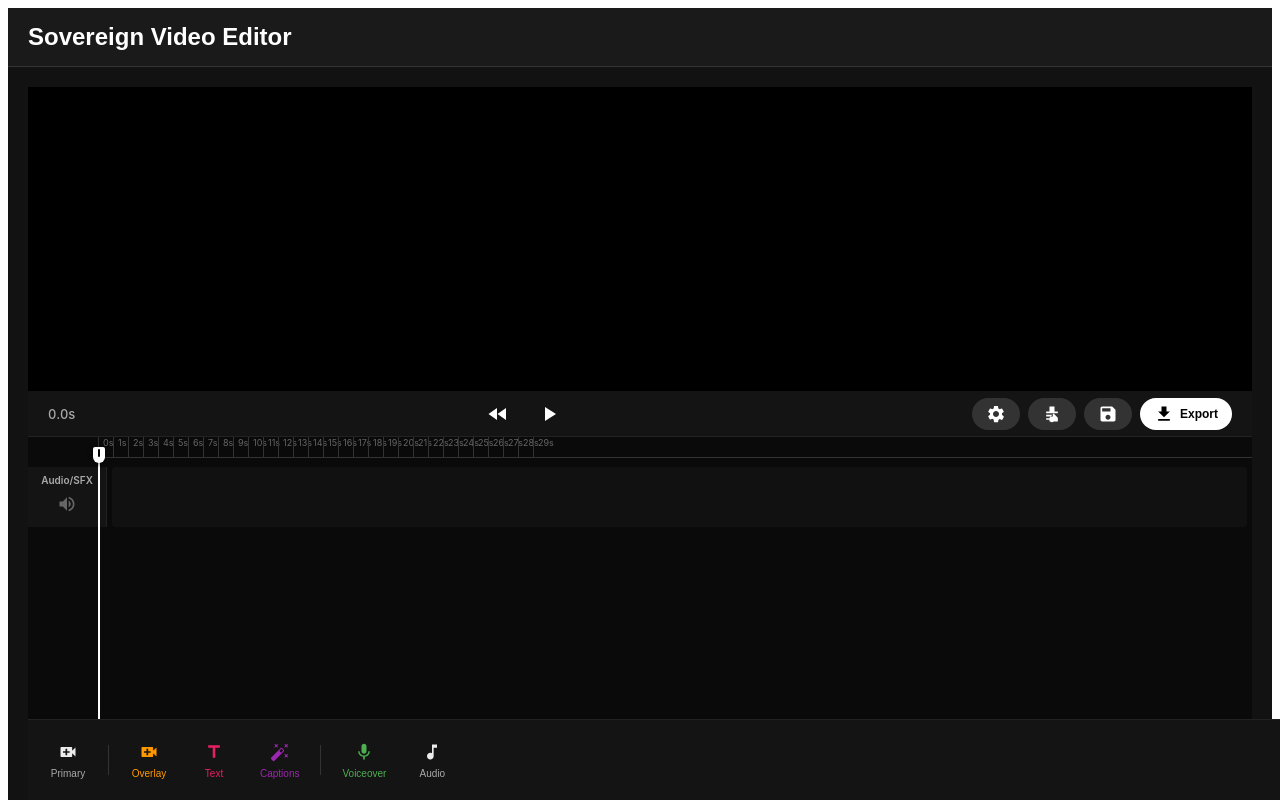
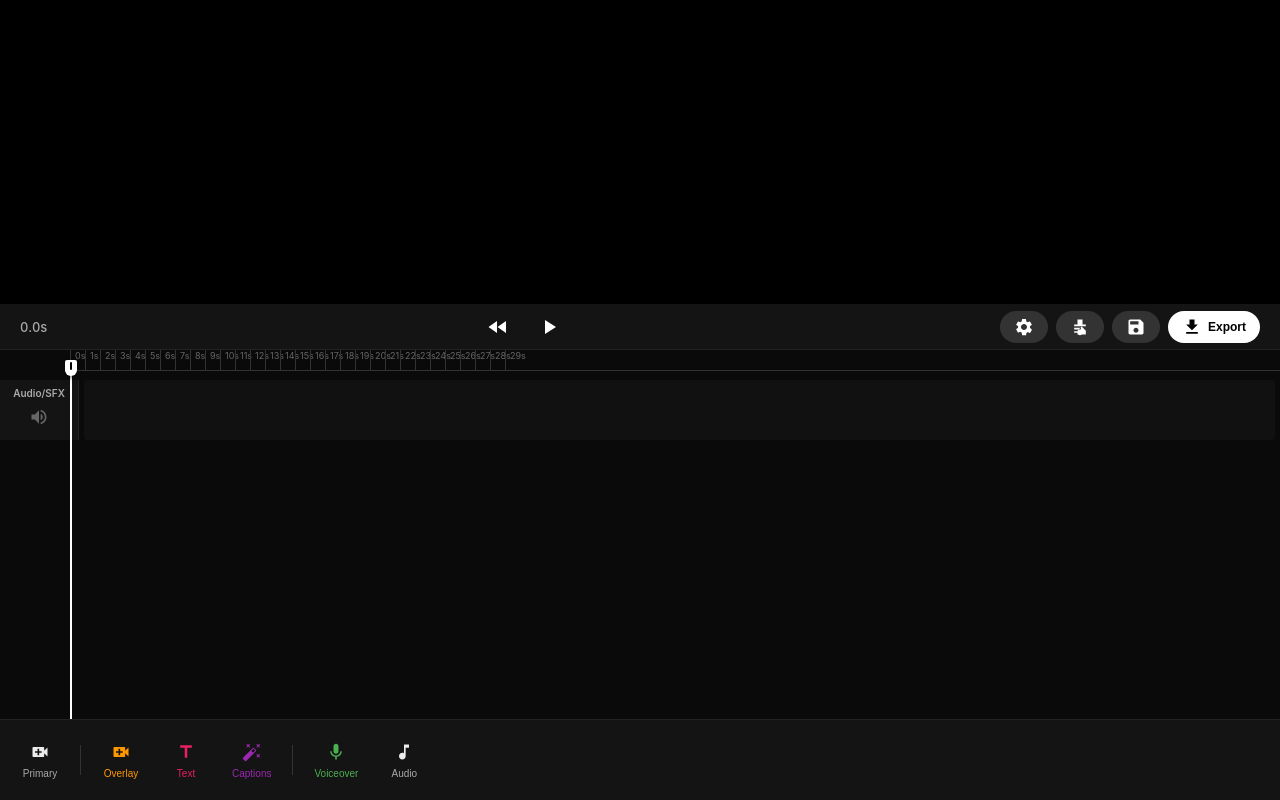
Before and after one commit to xNoOnex/Sovereign-Video-Editor, a React (Vite) app: page / in a window 1280 px wide. Shown: the top 800 px of the page. Built offline with nearby package versions, Linux system fonts and the light colour scheme.

Commit message:
fix: Absolute bounding box layout to prevent Android navbar from cutting off toolbar

```diff
--- a/src/Editor.jsx
+++ b/src/Editor.jsx
@@ -330,7 +330,7 @@ export default function Editor() {
   const activeAudioClips = project.tracks.find(t => t.type === 'audio')?.clips.filter(c => currentTime >= c.timelineStartTime && currentTime <= c.timelineStartTime + c.duration) || [];
   const isActivelyTouched = (clipId) => (pinchRef.current.active && pinchRef.current.clipId === clipId) || (panRef.current.active && panRef.current.clipId === clipId) || (isDraggingOverlay.current && activeDragClip.current?.clipId === clipId);
   return (
-    <div style={{ display: 'flex', flexDirection: 'column', height: '100vh', backgroundColor: '#0A0A0A', color: '#ECECEC', fontFamily: '-apple-system, BlinkMacSystemFont, "Segoe UI", Roboto, sans-serif' }}>
+    <div style={{ position: 'absolute', top: 0, left: 0, right: 0, bottom: 0, display: 'flex', flexDirection: 'column', backgroundColor: '#0A0A0A', color: '#ECECEC', fontFamily: '-apple-system, BlinkMacSystemFont, "Segoe UI", Roboto, sans-serif', overflow: 'hidden' }}>
 
       {showExportModal && (
         <div style={{ position: 'absolute', top: 0, left: 0, right: 0, bottom: 0, zIndex: 100, backgroundColor: 'rgba(0,0,0,0.9)', display: 'flex', alignItems: 'center', justifyContent: 'center', padding: '20px' }}>
@@ -439,7 +439,7 @@ export default function Editor() {
         {activeAudioClips.map(clip => <audio key={clip.id} className="compositor-media" autoPlay={isPlaying} src={clip.url} muted={clip.muted || project.tracks.find(t=>t.type==='audio').muted} />)}
       </div>
 
-      <div style={{ height: '45px', backgroundColor: '#141414', display: 'flex', alignItems: 'center', padding: '0 20px', justifyContent: 'space-between', borderBottom: '1px solid #222' }}>
+      <div style={{ height: '45px', flexShrink: 0, backgroundColor: '#141414', display: 'flex', alignItems: 'center', padding: '0 20px', justifyContent: 'space-between', borderBottom: '1px solid #222' }}>
          <span style={{ fontSize: '13px', color: '#AAA', fontWeight: '500', fontVariantNumeric: 'tabular-nums' }}>{currentTime.toFixed(1)}s</span>
          <div style={{ display: 'flex', gap: '15px', alignItems: 'center' }}>
            <button onClick={handleRewind} style={{ background: 'none', color: '#FFF', border: 'none', display: 'flex', alignItems: 'center', justifyContent: 'center', cursor: 'pointer' }}><Icons.Rewind /></button>
@@ -453,7 +453,7 @@ export default function Editor() {
          </div>
       </div>
 
-      <div onTouchMove={handleTimelineTouchMove} onTouchEnd={handleTimelineTouchEnd} className="hide-scroll" style={{ flex: 1, overflowY: 'auto', overflowX: 'auto', backgroundColor: '#0A0A0A', position: 'relative', paddingBottom: '90px' }}>
+      <div onTouchMove={handleTimelineTouchMove} onTouchEnd={handleTimelineTouchEnd} className="hide-scroll" style={{ flex: 1, overflowY: 'auto', overflowX: 'auto', backgroundColor: '#0A0A0A', position: 'relative', paddingBottom: '20px' }}>
         <div style={{ position: 'relative', minWidth: `${project.duration * project.zoomLevel + 100}px`, paddingTop: '30px', minHeight: '100%' }} onClick={() => setProject(p => ({ ...p, selectedClipId: null }))}>
           <div style={{ position: 'absolute', top: 0, left: '70px', right: 0, height: '20px', borderBottom: '1px solid #333', display: 'flex', pointerEvents: 'none' }}>
             {Array.from({ length: Math.ceil(project.duration) }).map((_, i) => (<div key={i} style={{ position: 'absolute', left: `${i * project.zoomLevel}px`, height: '100%', borderLeft: '1px solid #333', paddingLeft: '4px', fontSize: '9px', color: '#666' }}>{i}s</div>))}
@@ -486,7 +486,7 @@ export default function Editor() {
         </div>
       </div>
 
-      <div className="hide-scroll" style={{ height: '80px', backgroundColor: '#141414', borderTop: '1px solid #222', display: 'flex', alignItems: 'center', overflowX: 'auto', padding: '0 15px', position: 'fixed', bottom: 0, width: '100%', zIndex: 50, gap: '15px' }}>
+      <div className="hide-scroll" style={{ height: '80px', flexShrink: 0, backgroundColor: '#141414', borderTop: '1px solid #222', display: 'flex', alignItems: 'center', overflowX: 'auto', padding: '0 15px', width: '100%', gap: '15px' }}>
         {!selectedData ? (
           <>
             <button onClick={() => mainMediaRef.current.click()} style={toolIconBtn}><Icons.AddVideo /> <span style={toolLabel}>Primary</span></button>
```
